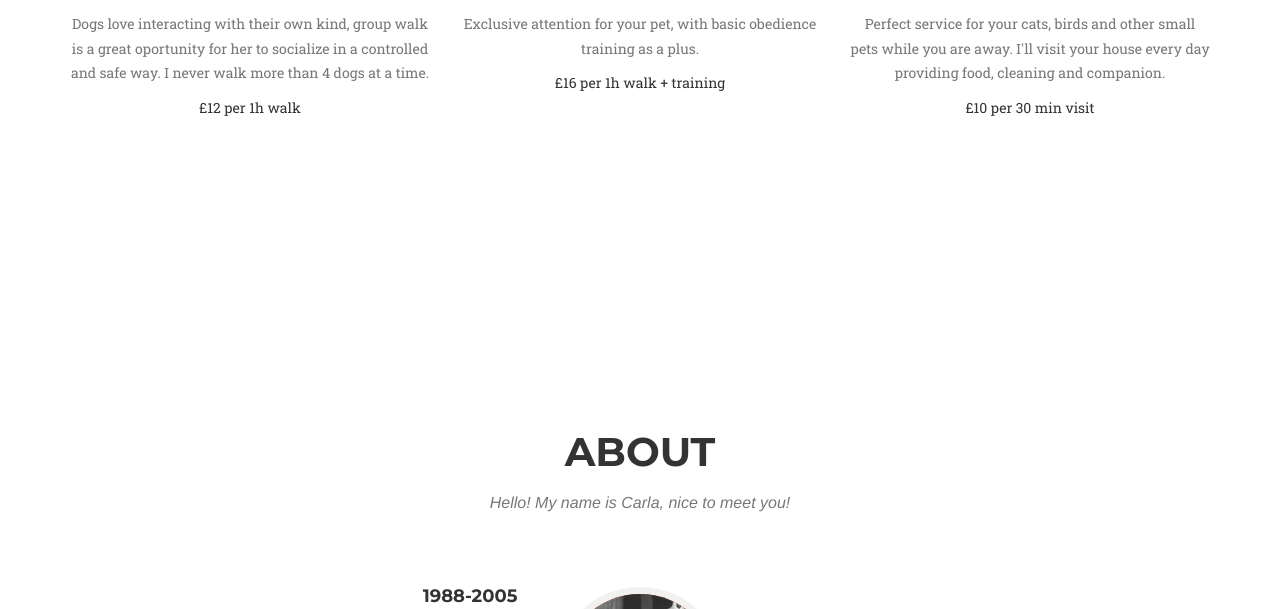
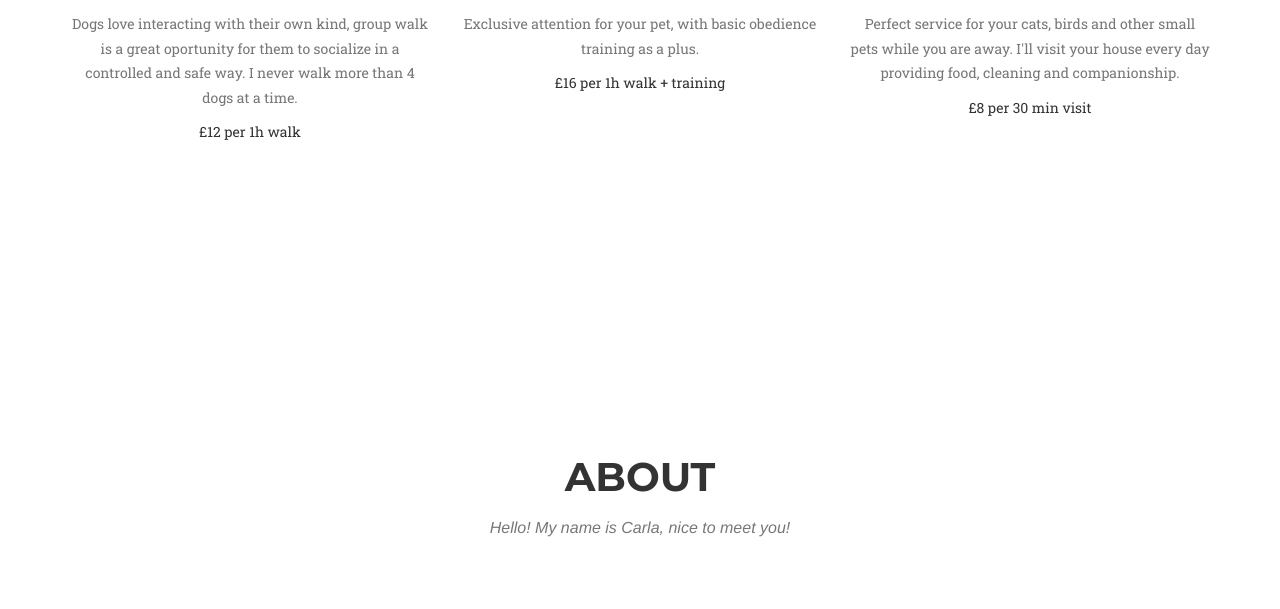
Before and after one commit to carlaguillen/carlaguillen.github.io, a website: page index.html in a window 1280 px wide. Shown: the part 1324-1933 px from the top of the page. Drawn offline with nearby package versions, Linux system fonts and the light colour scheme; a web font is replaced by a local one.

Commit message:
Grammar and price

```diff
--- a/index.html
+++ b/index.html
@@ -9,7 +9,7 @@
     <meta name="description" content="Dog Walker and Pet Sitter in Southeast London with love, in charlton . greenwich . blackheath . kidbrooke . woolwich . Shooters Hill . SE18 . SE3 . SE7 ">
     <meta name="author" content="Carla Guillen Dog Walker">
 
-    <title>PetPanda - Dog Walker • Pet Sitter</title>
+    <title>PetPanda - Dog Walker • Pet Sitter • In London UK</title>
 
     <!-- Bootstrap Core CSS -->
     <link href="vendor/bootstrap/css/bootstrap.min.css" rel="stylesheet">
@@ -106,7 +106,7 @@
                         <img src="img/icons/group-walk.png" class="" alt="">
                     </span>
                     <h4 class="service-heading">Group Walks</h4>
-                    <p class="text-muted">Dogs love interacting with their own kind, group walk is a great oportunity for her to socialize in a controlled and safe way. I never walk more than 4 dogs at a time.</p>
+                    <p class="text-muted">Dogs love interacting with their own kind, group walk is a great oportunity for them to socialize in a controlled and safe way. I never walk more than 4 dogs at a time.</p>
                     <p>£12 per 1h walk</p>
                 </div>
                 <div class="col-md-4">
@@ -122,8 +122,8 @@
                         <img src="img/icons/pet-sitter.png" class="" alt="">
                     </span>
                     <h4 class="service-heading">Pet Sitter</h4>
-                    <p class="text-muted">Perfect service for your cats, birds and other small pets while you are away. I'll visit your house every day providing food, cleaning and companion.</p>
-                    <p>£10 per 30 min visit</p>
+                    <p class="text-muted">Perfect service for your cats, birds and other small pets while you are away. I'll visit your house every day providing food, cleaning and companionship.</p>
+                    <p>£8 per 30 min visit</p>
                 </div>
             </div>
         </div>
@@ -269,7 +269,7 @@
 
                 <div class="col-lg-offset-2 col-lg-8 text-center">
                     <h2 class="section-heading">Contact Me</h2>
-                    <h3 class="section-subheading text-primary">While I'm working I avoid answering phone calls so I can focus and give full attention to my pet clients, so my preferred contact method is either SMS, WhatsApp or E-mail.</h3>
+                    <h3 class="section-subheading text-primary">When I'm outdoors walking dogs I avoid answering phone calls so I can focus and give full attention to my pet clients, so my preferred contact method is either SMS, WhatsApp or E-mail.</h3>
                 </div>
 
             </div>
```
